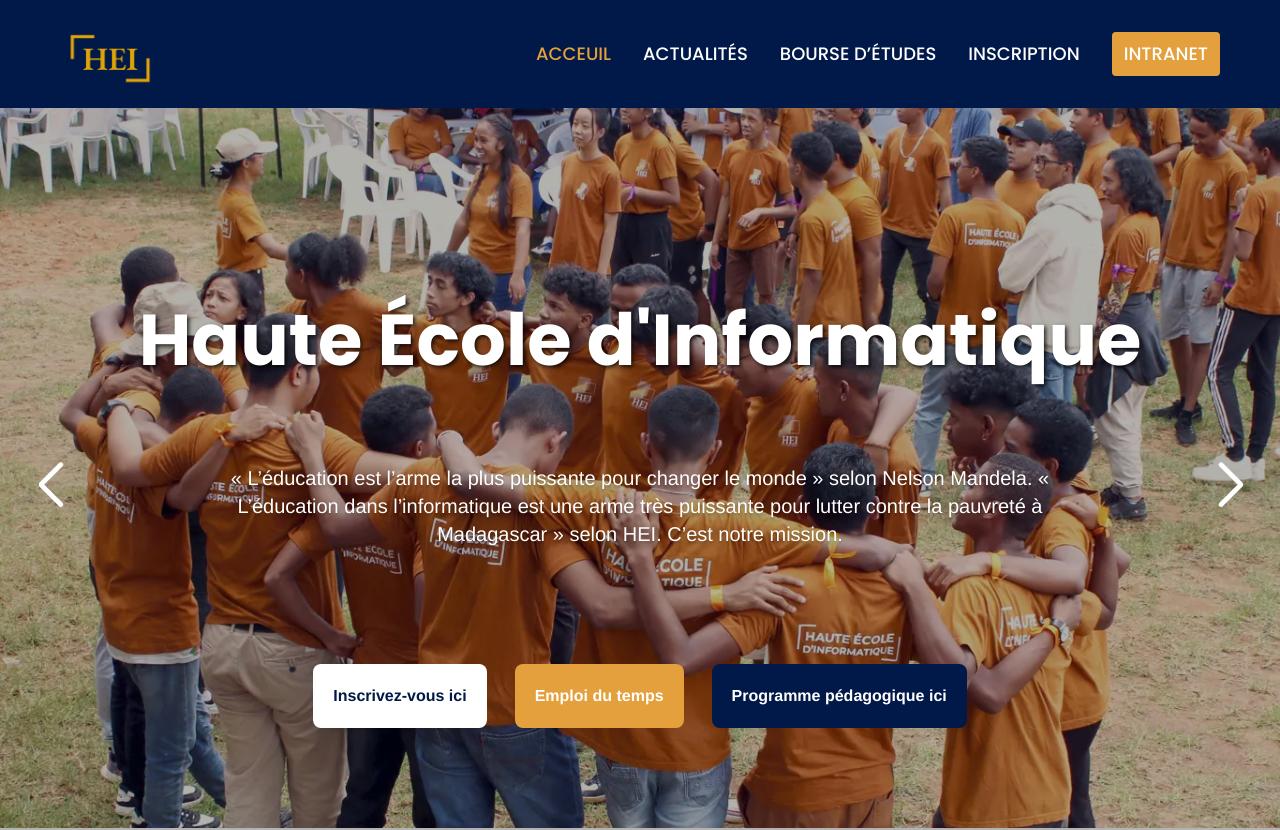
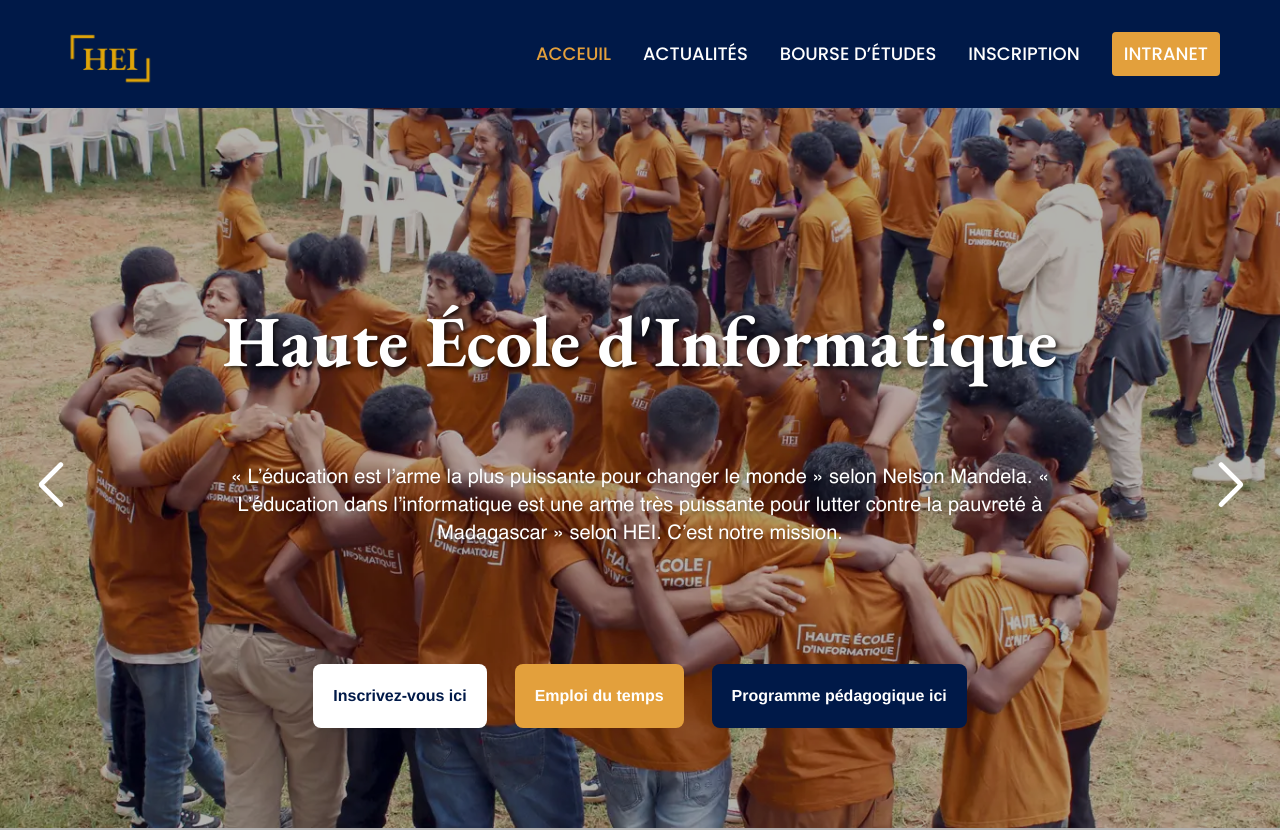
Before and after one commit to IrinaStephane/HEI-School, a React (Vite) app: page / in a window 1280 px wide. Shown: the top 830 px of the page. Built offline with nearby package versions, Linux system fonts and the light colour scheme; a web font is replaced by a local one.

Commit message:
add: theme font

```diff
--- a/src/index.css
+++ b/src/index.css
@@ -1,11 +1,20 @@
-@import url('https://fonts.googleapis.com/css2?family=EB+Garamond:ital,wght@0,400..800;1,400..800&family=Poppins:ital,wght@0,100;0,200;0,300;0,400;0,500;0,600;0,700;0,800;0,900;1,100;1,200;1,300;1,400;1,500;1,600;1,700;1,800;1,900&display=swap');
 @import "tailwindcss";
-
-#root {
-  font-family: 'Poppins', sans-serif;
-}
 
 @theme {
   --color-primary: #001948;
   --color-secondary: #E3A03C;
 }
+
+@font-face {
+  font-family: 'Poppins';
+  src: url(./font/Poppins/Poppins-Regular.ttf);
+}
+
+@font-face {
+  font-family: 'Helvetica';
+  src: url(./font/helvetica-255/Helvetica.ttf);
+}
+
+.title  {
+  font-family: 'EB Garamond', serif;
+}
```
